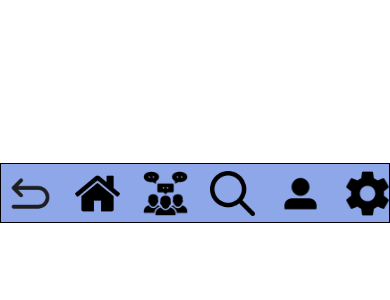
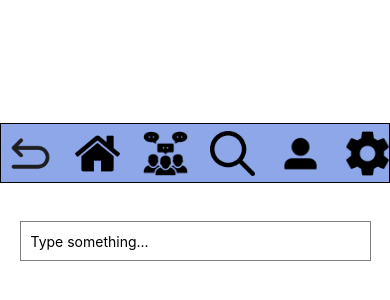
Before and after one commit to apandey16/Meat_and_Feat, a React Native app in the folder Eat_and_Greet/: screen / in a window 390 px wide. Shown: the part 220-520 px from the top of the page. Built offline with nearby package versions, Linux system fonts and the light colour scheme.

Commit message:
working on textbox

```diff
--- a/Eat_and_Greet/App.tsx
+++ b/Eat_and_Greet/App.tsx
@@ -1,12 +1,14 @@
 import { StatusBar } from 'expo-status-bar';
 import { StyleSheet, View } from 'react-native';
 import { Toolbar } from './comps/Toolbar/toolbar';
+import TextBox from './textbox';
 
 export default function App() {
   return (
     <View style={styles.container}>
       <Toolbar />
       <StatusBar style="auto" />
+      <TextBox />
     </View>
   );
 }
--- /dev/null
+++ b/Eat_and_Greet/textbox.tsx
@@ -0,0 +1,36 @@
+import React, { useState } from 'react';
+import { TextInput, View, StyleSheet } from 'react-native';
+
+const TextBox = () => {
+const [text, setText] = useState('');
+
+const handleTextChange = (inputText: string) => {
+    setText(inputText);
+};
+
+  return (
+    <View style={styles.container}>
+      <TextInput
+        style={styles.input}
+        placeholder="Type something..."
+        onChangeText={handleTextChange}
+        value={text}
+      />
+    </View>
+  );
+};
+
+const styles = StyleSheet.create({
+  container: {
+    margin: 20,
+    width: '90%',
+  },
+  input: {
+    height: 40,
+    borderColor: 'gray',
+    borderWidth: 1,
+    padding: 10,
+  },
+});
+
+export default TextBox;
```
